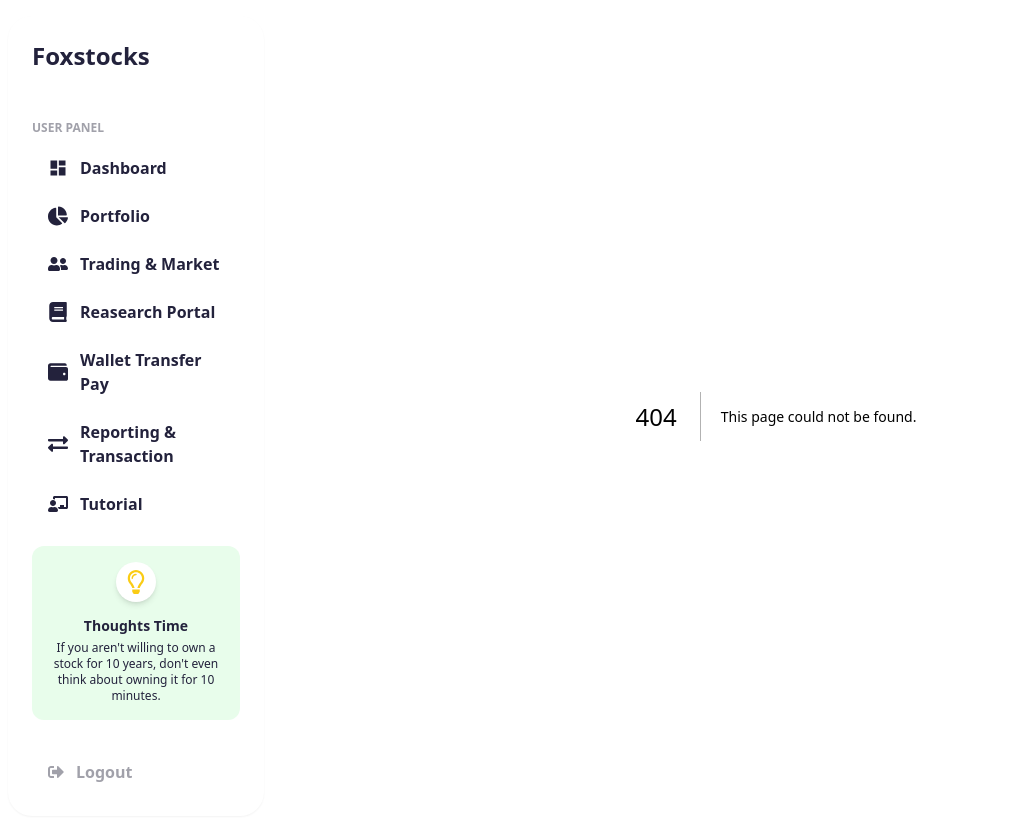
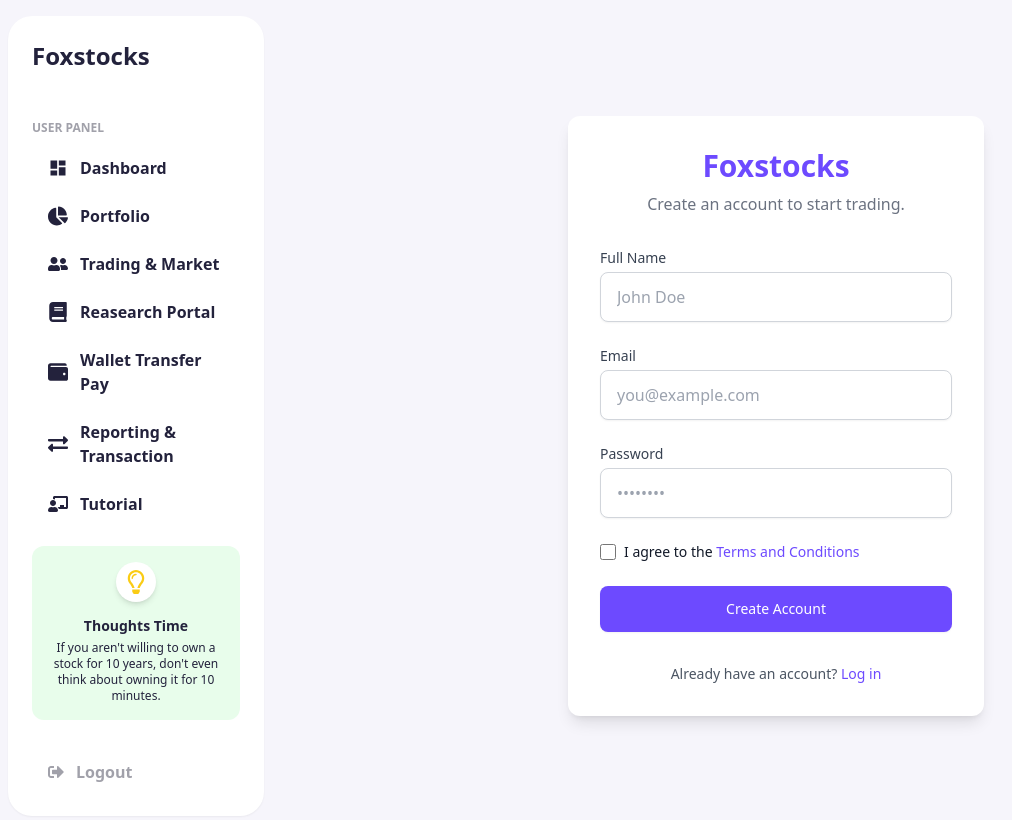
Before and after one commit to Quant-Sim/quant_sim_app, a Next.js app: page /signup in a window 1280 px wide. Before the commit this address had no page. Shown: the top 820 px of the page, without its empty margins (8-1020 px from the left). Built offline with nearby package versions, Linux system fonts and the light colour scheme.

Commit message:
ui; login sign up

```diff
--- /dev/null
+++ b/app/(auth)/layout.tsx
@@ -0,0 +1,13 @@
+export default function AuthLayout({
+  children,
+}: {
+  children: React.ReactNode;
+}) {
+  return (
+    <div className="flex items-center justify-center min-h-screen bg-fox-light-gray">
+      <div className="w-full max-w-md p-4">
+        {children}
+      </div>
+    </div>
+  );
+}
--- /dev/null
+++ b/app/(auth)/login/page.tsx
@@ -0,0 +1,64 @@
+import Link from 'next/link';
+import {AppValues} from "@/app/cores/app_values";
+
+export default function LoginPage() {
+  return (
+    <div className="bg-white p-8 rounded-xl shadow-lg w-full">
+      <div className="text-center mb-8">
+        <h1 className="text-3xl font-bold text-fox-purple">{AppValues.appName}</h1>
+        <p className="text-gray-500 mt-2">Welcome back! Please enter your details.</p>
+      </div>
+
+      <form className="space-y-6">
+        <div>
+          <label htmlFor="email" className="block text-sm font-medium text-gray-700">
+            Email
+          </label>
+          <input
+            type="email"
+            id="email"
+            name="email"
+            placeholder="you@example.com"
+            className="mt-1 block w-full px-4 py-3 border border-gray-300 rounded-lg shadow-sm focus:outline-none focus:ring-2 focus:ring-fox-purple"
+            required
+          />
+        </div>
+
+        <div>
+          <div className="flex items-center justify-between">
+            <label htmlFor="password" className="block text-sm font-medium text-gray-700">
+              Password
+            </label>
+            <Link href="#" className="text-sm text-fox-purple hover:underline">
+              Forgot password?
+            </Link>
+          </div>
+          <input
+            type="password"
+            id="password"
+            name="password"
+            placeholder="••••••••"
+            className="mt-1 block w-full px-4 py-3 border border-gray-300 rounded-lg shadow-sm focus:outline-none focus:ring-2 focus:ring-fox-purple"
+            required
+          />
+        </div>
+
+        <div>
+          <button
+            type="submit"
+            className="w-full flex justify-center py-3 px-4 border border-transparent rounded-lg shadow-sm text-sm font-medium text-white bg-fox-purple hover:bg-opacity-90 focus:outline-none focus:ring-2 focus:ring-offset-2 focus:ring-fox-purple"
+          >
+            Log In
+          </button>
+        </div>
+      </form>
+
+      <p className="mt-8 text-center text-sm text-gray-600">
+        Don&apos;t have an account?{' '}
+        <Link href="/signup" className="font-medium text-fox-purple hover:underline">
+          Sign up
+        </Link>
+      </p>
+    </div>
+  );
+}
--- /dev/null
+++ b/app/(auth)/signup/page.tsx
@@ -0,0 +1,89 @@
+import Link from 'next/link';
+import {AppValues} from "@/app/cores/app_values";
+
+export default function SignUpPage() {
+  return (
+    <div className="bg-white p-8 rounded-xl shadow-lg w-full">
+      <div className="text-center mb-8">
+        <h1 className="text-3xl font-bold text-fox-purple">{AppValues.appName}</h1>
+        <p className="text-gray-500 mt-2">Create an account to start trading.</p>
+      </div>
+
+      <form className="space-y-6">
+        <div>
+          <label htmlFor="fullName" className="block text-sm font-medium text-gray-700">
+            Full Name
+          </label>
+          <input
+            type="text"
+            id="fullName"
+            name="fullName"
+            placeholder="John Doe"
+            className="mt-1 block w-full px-4 py-3 border border-gray-300 rounded-lg shadow-sm focus:outline-none focus:ring-2 focus:ring-fox-purple"
+            required
+          />
+        </div>
+
+        <div>
+          <label htmlFor="email" className="block text-sm font-medium text-gray-700">
+            Email
+          </label>
+          <input
+            type="email"
+            id="email"
+            name="email"
+            placeholder="you@example.com"
+            className="mt-1 block w-full px-4 py-3 border border-gray-300 rounded-lg shadow-sm focus:outline-none focus:ring-2 focus:ring-fox-purple"
+            required
+          />
+        </div>
+
+        <div>
+          <label htmlFor="password" className="block text-sm font-medium text-gray-700">
+            Password
+          </label>
+          <input
+            type="password"
+            id="password"
+            name="password"
+            placeholder="••••••••"
+            className="mt-1 block w-full px-4 py-3 border border-gray-300 rounded-lg shadow-sm focus:outline-none focus:ring-2 focus:ring-fox-purple"
+            required
+          />
+        </div>
+
+        <div className="flex items-center">
+          <input
+            id="terms"
+            name="terms"
+            type="checkbox"
+            className="h-4 w-4 text-fox-purple border-gray-300 rounded focus:ring-fox-purple"
+            required
+          />
+          <label htmlFor="terms" className="ml-2 block text-sm text-gray-900">
+            I agree to the{' '}
+            <Link href="#" className="text-fox-purple hover:underline">
+              Terms and Conditions
+            </Link>
+          </label>
+        </div>
+
+        <div>
+          <button
+            type="submit"
+            className="w-full flex justify-center py-3 px-4 border border-transparent rounded-lg shadow-sm text-sm font-medium text-white bg-fox-purple hover:bg-opacity-90 focus:outline-none focus:ring-2 focus:ring-offset-2 focus:ring-fox-purple"
+          >
+            Create Account
+          </button>
+        </div>
+      </form>
+
+      <p className="mt-8 text-center text-sm text-gray-600">
+        Already have an account?{' '}
+        <Link href="/login" className="font-medium text-fox-purple hover:underline">
+          Log in
+        </Link>
+      </p>
+    </div>
+  );
+}
--- a/app/components/Sidebar.tsx
+++ b/app/components/Sidebar.tsx
@@ -13,6 +13,7 @@ import {
   FaRegLightbulb,
 } from 'react-icons/fa';
 import { MdDashboard } from 'react-icons/md';
+import {AppValues} from "@/app/cores/app_values";
 
 const navItems = [
   { href: '/', label: 'Dashboard', icon: <MdDashboard /> },
@@ -29,7 +30,7 @@ export default function Sidebar() {
 
   return (
     <aside className="w-64 bg-white rounded-3xl flex flex-col p-6 shadow-sm">
-      <div className="text-2xl font-bold text-fox-dark-blue mb-12">Foxstocks</div>
+      <div className="text-2xl font-bold text-fox-dark-blue mb-12">{AppValues.appName}</div>
 
       <p className="text-xs text-fox-text-gray font-semibold mb-2">USER PANEL</p>
       <nav className="flex-1">
--- /dev/null
+++ b/app/cores/app_values.ts
@@ -0,0 +1,7 @@
+/**
+ * 애플리케이션 전체에서 사용될 정적 값들을 정의합니다.
+ * 앱 이름, API 엔드포인트, 기본 설정 등을 이곳에서 관리합니다.
+ */
+export const AppValues = {
+  appName: 'Foxstocks',
+};
```
Also changed, not shown: middleware.ts (added, +39 -0 lines), 1 other file (tests, documents, lock files or other folders).
